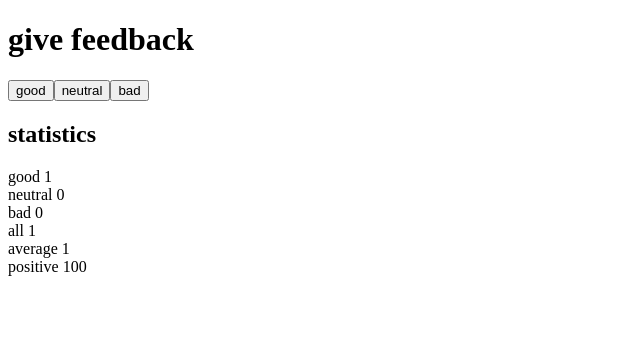
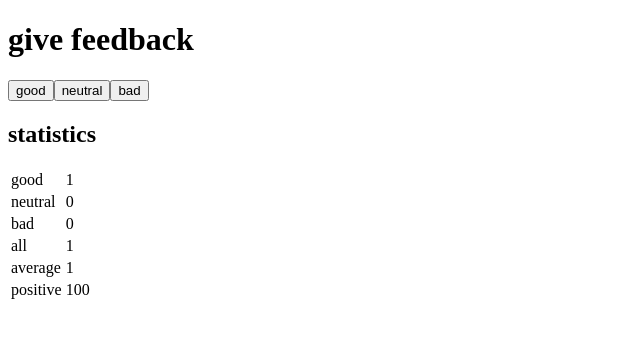
Before and after one commit to Marcelinka/fullstackopen, a React (Vite) app in the folder part1/unicafe/: page / in a window 1280 px wide. Both pictures are taken after a click on the button "good". Shown: the top 338 px of the page, without its empty margins (0-640 px from the left). Built offline with nearby package versions, Linux system fonts and the light colour scheme.

Commit message:
part1 [unicafe]: 1.11

```diff
--- a/part1/unicafe/src/App.jsx
+++ b/part1/unicafe/src/App.jsx
@@ -1,9 +1,10 @@
 import { useState } from "react";
 
 const StatisticLine = ({ text, value }) => (
-  <div>
-    {text} {value}
-  </div>
+  <tr>
+    <td>{text}</td>
+    <td>{value}</td>
+  </tr>
 );
 
 const Statistics = ({ good, neutral, bad }) => {
@@ -22,14 +23,16 @@
       <h2>statistics</h2>
 
       {showStatistics() ? (
-        <>
+        <table>
+          <tbody>
             <StatisticLine text="good" value={good} />
             <StatisticLine text="neutral" value={neutral} />
             <StatisticLine text="bad" value={bad} />
             <StatisticLine text="all" value={getAll()} />
             <StatisticLine text="average" value={getAverage()} />
             <StatisticLine text="positive" value={getPositivePercent()} />
-        </>
+          </tbody>
+        </table>
       ) : (
         "No feedback given"
       )}
```
Lines whose indentation alone changed are shown as unchanged.
